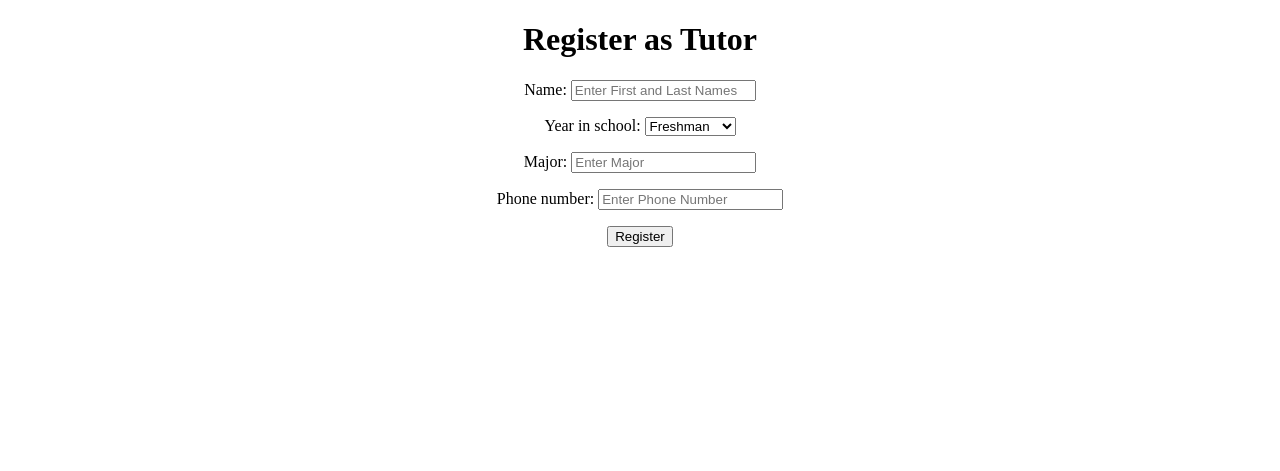
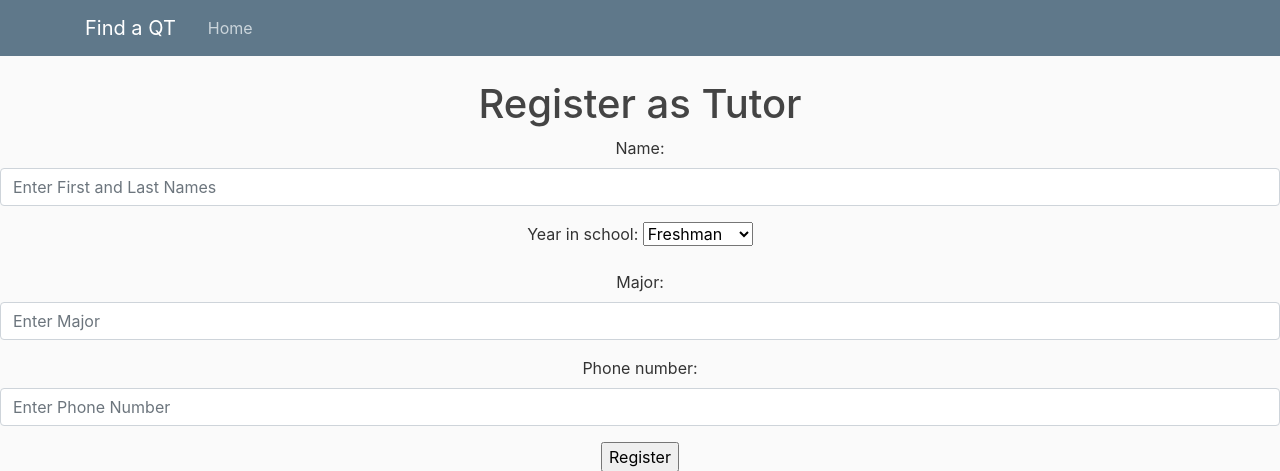
Before and after one commit to jtkim03/Find-a-QT, a Django app: page /tutorregister/ in a window 1280 px wide. Shown: the top 471 px of the page. Run offline with Django 3.2, Linux system fonts and the light colour scheme; some libraries are stand-ins or nearby versions.

Commit message:
basic register + navbar

```diff
--- a/find_a_qt/forms.py
+++ b/find_a_qt/forms.py
@@ -21,9 +21,15 @@ class StudentRegistration(ModelForm):
                        'placeholder' : 'Enter Major',
                        'aria-label' : 'Student',
                        'aria-describedby' : 'add-btn'}
-            )
+            ),
 
-        }
+            'phone_number': forms.TextInput(
+             attrs={'class' : 'form-control',
+                   'placeholder' : 'Enter Phone Number',
+                   'aria-label' : 'Student',
+                   'aria-describedby' : 'add-btn'}
+        )
+    }
 
 
 class TutorRegistrationForm(ModelForm):
--- a/find_a_qt/templates/users/tutorregister.html
+++ b/find_a_qt/templates/users/tutorregister.html
@@ -1,10 +1,38 @@
-<!DOCTYPE html>
+{% load static %}
+{% load socialaccount %}
+{% providers_media_js %}
+<!doctype html>
 <html lang="en">
 <head>
-    <meta charset="UTF-8">
-    <title>Register as Tutor</title>
+  <!-- Required meta tags -->
+  <meta charset="utf-8">
+  <meta name="viewport" content="width=device-width, initial-scale=1, shrink-to-fit=no">
+
+  <!-- Bootstrap CSS -->
+  <base href = "/">
+  <link rel="stylesheet" href="https://stackpath.bootstrapcdn.com/bootstrap/4.3.1/css/bootstrap.min.css"
+        integrity="sha384-ggOyR0iXCbMQv3Xipma34MD+dH/1fQ784/j6cY/iJTQUOhcWr7x9JvoRxT2MZw1T" crossorigin="anonymous">
+  <link rel="stylesheet" type="text/css" href="{% static 'find_a_qt/style.css' %}">
+
+  <title>Tutor Registration</title>
 </head>
 <body>
+<header class="site-header">
+  <nav class="navbar navbar-expand-md navbar-dark bg-steel fixed-top">
+    <div class="container">
+      <a class="navbar-brand mr-4" href="/">Find a QT</a>
+      <button class="navbar-toggler" type="button" data-toggle="collapse" data-target="#navbarToggle" aria-controls="navbarToggle" aria-expanded="false" aria-label="Toggle navigation">
+        <span class="navbar-toggler-icon"></span>
+      </button>
+      <div class="collapse navbar-collapse" id="navbarToggle">
+        <div class="navbar-nav mr-auto">
+          <a class="nav-item nav-link" href="/">Home</a>
+        </div>
+      </div>
+    </div>
+  </nav>
+</header>
+
 <center>
   <h1>Register as Tutor</h1>
   <form method="POST" action="">{% csrf_token %}
```
Also changed, not shown: find_a_qt/templates/users/studentregister.html (+31 -4 lines).
